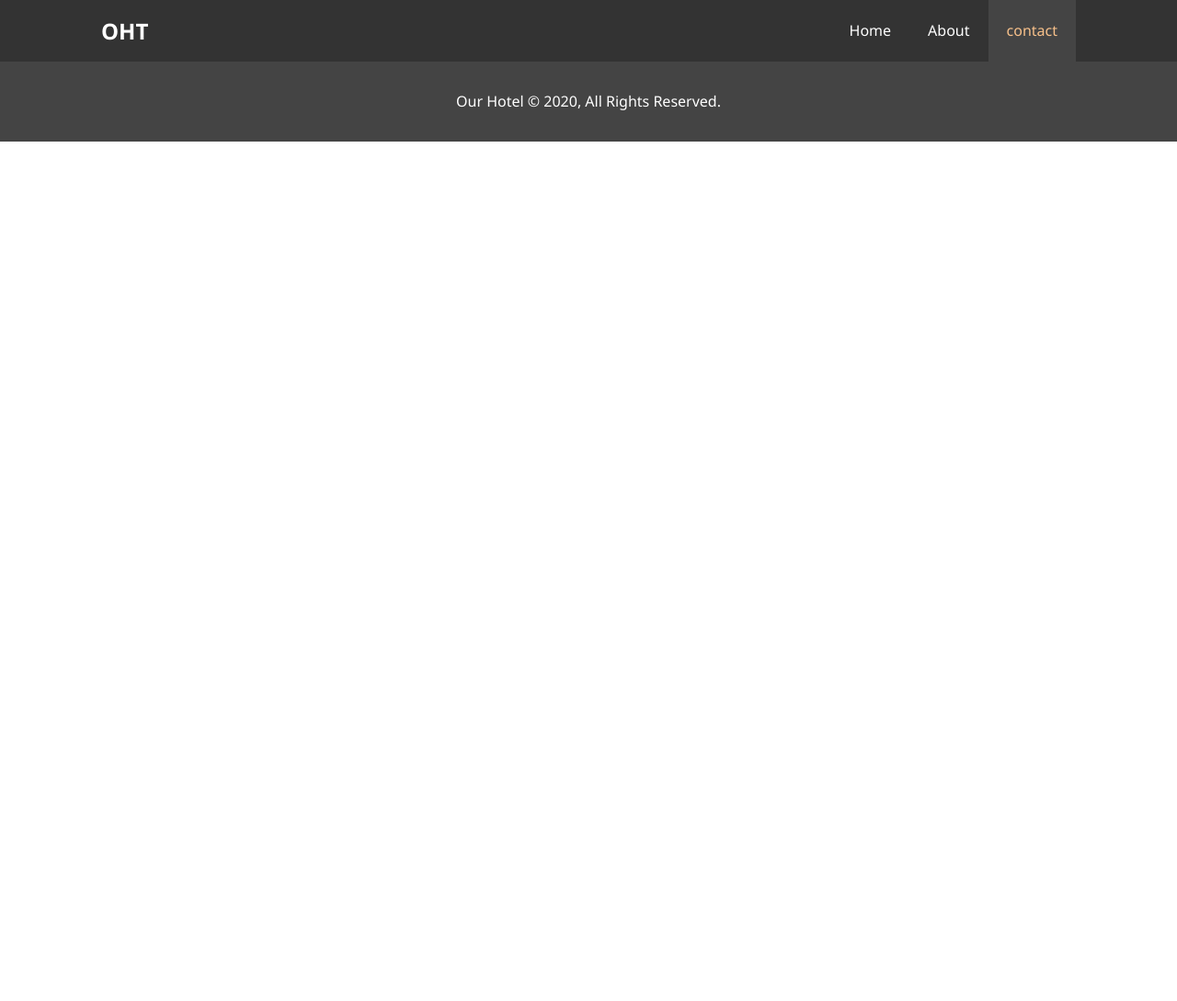
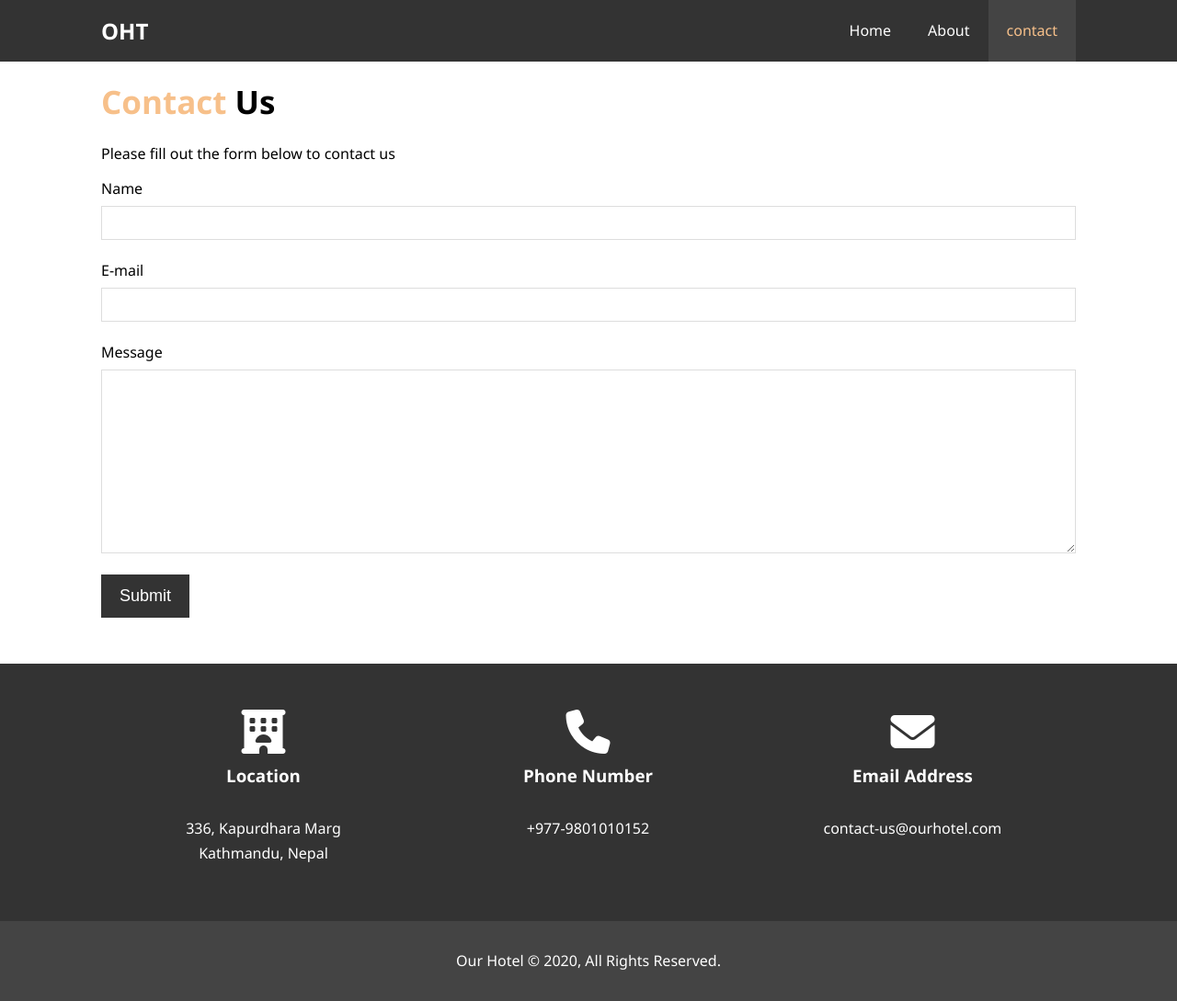
Before and after one commit to sanghaarsha/web, a plain HTML site: page hotel-site/contact.html in a window 1280 px wide. Shown: the whole page at 92% size. Before the commit the page ends 800 px from the top, so only its background shows below. Drawn offline with Linux system fonts and the light colour scheme.

Commit message:
contact page

```diff
--- a/hotel-site/contact.html
+++ b/hotel-site/contact.html
@@ -4,6 +4,10 @@
         <meta charset="UTF-8" />
         <meta name="viewport" content="width=device-width, initial-scale=1.0" />
         <link rel="stylesheet" href="./css/styles.css" />
+        <script
+            src="https://kit.fontawesome.com/fa60449a7f.js"
+            crossorigin="anonymous"
+        ></script>
         <title>Our Hotel | Contact</title>
     </head>
 
@@ -25,6 +29,60 @@
             </nav>
         </header>
 
+        <section id="contact-form" class="py-3">
+            <div class="container">
+                <h1 class="l-heading">
+                    <span class="text-primary">Contact</span> Us
+                </h1>
+                <p>Please fill out the form below to contact us</p>
+                <form action="process.php">
+                    <div class="form-group">
+                        <label for="name">Name</label>
+                        <input type="text" name="name" id="name" />
+                    </div>
+
+                    <div class="form-group">
+                        <label for="email">E-mail</label>
+                        <input type="email" name="email" id="email" />
+                    </div>
+
+                    <div class="form-group">
+                        <label for="message">Message</label>
+                        <textarea
+                            type="text"
+                            name="message"
+                            id="message"
+                        ></textarea>
+                        <button type="submit" class="btn">Submit</button>
+                    </div>
+                </form>
+            </div>
+        </section>
+        <section id="contact-info" class="bg-dark">
+            <div class="container">
+                <div class="box">
+                    <i class="fas fa-hotel fa-3x"></i>
+                    <h3>Location</h3>
+                    <p>
+                        336, Kapurdhara Marg Kathmandu, Nepal
+                    </p>
+                </div>
+                <div class="box">
+                    <i class="fas fa-phone fa-3x"></i>
+                    <h3>Phone Number</h3>
+                    <p>
+                        +977-9801010152
+                    </p>
+                </div>
+                <div class="box">
+                    <i class="fas fa-envelope fa-3x"></i>
+                    <h3>Email Address</h3>
+                    <p>
+                        contact-us@ourhotel.com
+                    </p>
+                </div>
+            </div>
+        </section>
         <footer id="main-footer">
             <p>Our Hotel &copy; 2020, All Rights Reserved.</p>
         </footer>
--- a/hotel-site/css/styles.css
+++ b/hotel-site/css/styles.css
@@ -227,30 +227,54 @@ p {
 }
 
 /* Testimonials */
-#testimonials{
+#testimonials {
     height: 600px;
-    background:url('../imgs/test-bg.jpg') no-repeat center center/cover;
+    background: url("../imgs/test-bg.jpg") no-repeat center center/cover;
     padding-top: 100px;
 }
 
-#testimonials  h2{
+#testimonials h2 {
     color: #fff;
     text-align: center;
     padding-bottom: 40px;
 }
 
-#testimonials .testimonial{
+#testimonials .testimonial {
     padding: 20px;
     margin-bottom: 40px;
     border-radius: 5px;
     opacity: 0.85;
 }
 
-#testimonials .testimonial img{
+#testimonials .testimonial img {
     width: 100px;
     float: left;
     margin-right: 20px;
     border-radius: 50%;
+}
+/* Contact Form */
+#contact-form .form-group {
+    margin-bottom: 20px;
+}
+#contact-form .form-group label {
+    display: block;
+    margin-bottom: 5px;
+}
+#contact-form .form-group input,
+#contact-form .form-group textarea {
+    width: 100%;
+    padding: 10px;
+    border: 1px #ddd solid;
+}
+#contact-form .form-group textarea {
+    height: 200px;
+    margin-bottom: 15px;
+}
+
+#contact-form .form-group input:focus,
+#contact-form .form-group textarea:focus {
+    outline: none;
+    border-color: #f7c08a;
 }
 
 /* Footer */
```
